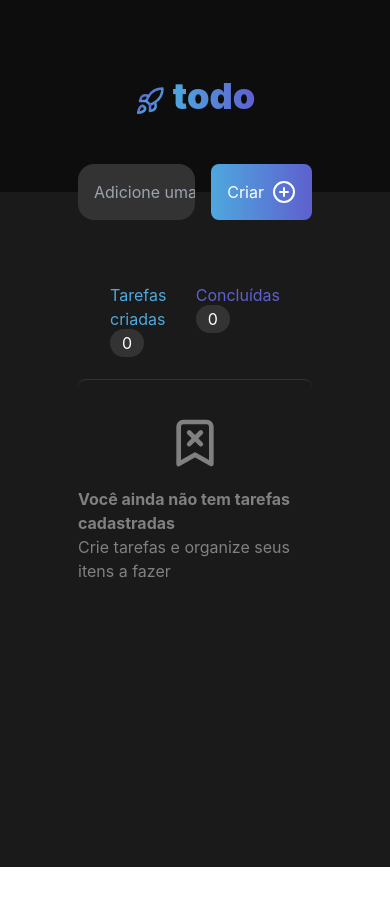
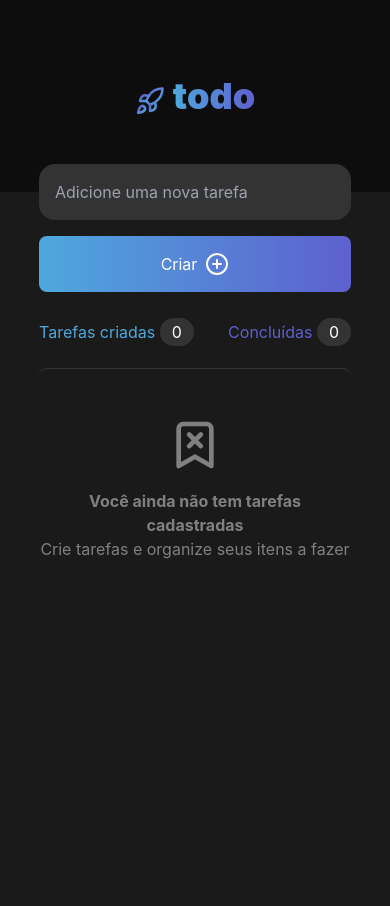
Before and after one commit to AS-Maldonado/todo-react, a React (Vite) app: page / in a window 390 px wide. Shown: the top 906 px of the page. Before the commit the page ends 867 px from the top, so only its background shows below. Built offline with nearby package versions, Linux system fonts and the light colour scheme.

Commit message:
feat: finalizando projeto com responsividade

```diff
--- a/src/App.tsx
+++ b/src/App.tsx
@@ -18,8 +18,8 @@ function App() {
   return (
     <>
       <Header />
-      <main className="flex h-4/5 w-full flex-col items-center bg-[#1A1A1A]">
-        <div className="h-4/5 w-3/5">
+      <main className="flex h-auto min-h-screen w-full flex-col items-center bg-[#1A1A1A]">
+        <div className="w-4/5 md:w-3/5">
           <SearchBar addItem={handleAddItem} />
           <TodoList items={itemsList} deleteItem={handleDeleteTask} />
         </div>
--- a/src/components/ListItem.tsx
+++ b/src/components/ListItem.tsx
@@ -17,7 +17,7 @@ export function ListItem({
   const [itemCheck, setItemCheck] = useState(checked);
 
   return (
-    <div className="mb-3 flex h-20 w-full items-center justify-around gap-4 rounded-lg bg-[#262626] px-6 py-4">
+    <div className="mb-3 flex min-h-20 w-full flex-wrap items-center justify-around gap-4 rounded-lg bg-[#262626] px-6 py-4">
       {!itemCheck ? (
         <button
           className="mt-1 h-6 w-6 rounded-full border-2 border-[#4EA8DE]"
@@ -32,7 +32,7 @@ export function ListItem({
       )}
 
       <p
-        className={`text-[#F2F2F2] ${itemCheck && "!text-[#808080] line-through"}`}
+        className={`break-all text-[#F2F2F2] ${itemCheck ? "!text-[#808080] line-through" : ""}`}
       >
         {description}
       </p>
--- a/src/components/SearchBar.tsx
+++ b/src/components/SearchBar.tsx
@@ -33,19 +33,19 @@ export function SearchBar({ addItem }: SearchBarProps) {
 
   return (
     <form
-      className="relative bottom-7 flex w-full justify-center gap-4"
+      className="relative bottom-7 flex w-full flex-wrap justify-center gap-4"
       onSubmit={handleSubmit}
     >
       <input
         type="text"
         name="description"
         ref={itemRef}
-        className="w-4/5 rounded-2xl bg-[#333333] pl-4 text-[#808080] focus:border-cyan-500"
+        className="w-full rounded-2xl bg-[#333333] py-4 pl-4 text-[#808080] focus:border-cyan-500 lg:w-4/5"
         placeholder="Adicione uma nova tarefa"
       />
       <button
         type="submit"
-        className="flex gap-2 rounded-lg bg-gradient-to-r from-[#4EA8DE] to-[#5E60CE] p-4 text-white"
+        className="flex w-full justify-center gap-2 rounded-lg bg-gradient-to-r from-[#4EA8DE] to-[#5E60CE] p-4 text-white lg:w-[90px]"
       >
         Criar <PlusCircle />
       </button>
--- a/src/components/TodoList.tsx
+++ b/src/components/TodoList.tsx
@@ -9,22 +9,22 @@ export interface TodoListProps {
 
 export function TodoList({ items, deleteItem }: TodoListProps) {
   return (
-    <div className="flex h-3/4 w-full flex-col items-center justify-center">
-      <div className="flex w-full justify-between px-8 pb-6">
+    <div className="flex w-full flex-col items-center justify-center">
+      <div className="mb-6 flex w-full justify-between px-0 md:px-8">
         <p className="text-[#4EA8DE]">
           Tarefas criadas{" "}
           <span className="rounded-full bg-[#333333] px-3 py-1 text-white">
             0
           </span>
         </p>
-        <p className="text-[#5E60CE]">
+        <p className="text-right text-[#5E60CE] md:text-left">
           Concluídas{" "}
           <span className="rounded-full bg-[#333333] px-3 py-1 text-white">
             0
           </span>
         </p>
       </div>
-      <div className={`h-60 w-full rounded-lg border-t-[1px] border-[#333333]`}>
+      <div className={`w-full rounded-lg border-t-[1px] border-[#333333]`}>
         {items && items?.length > 0 ? (
           items.map((item, i) => (
             <ListItem
@@ -36,7 +36,7 @@ export function TodoList({ items, deleteItem }: TodoListProps) {
             />
           ))
         ) : (
-          <div className="flex h-full w-full flex-col items-center justify-center">
+          <div className="flex min-h-60 w-full flex-col items-center justify-center text-center">
             <BookmarkX color="#808080" size={56} className="mb-4" />
             <p className="font-sans font-bold text-[#808080]">
               Você ainda não tem tarefas cadastradas
```
